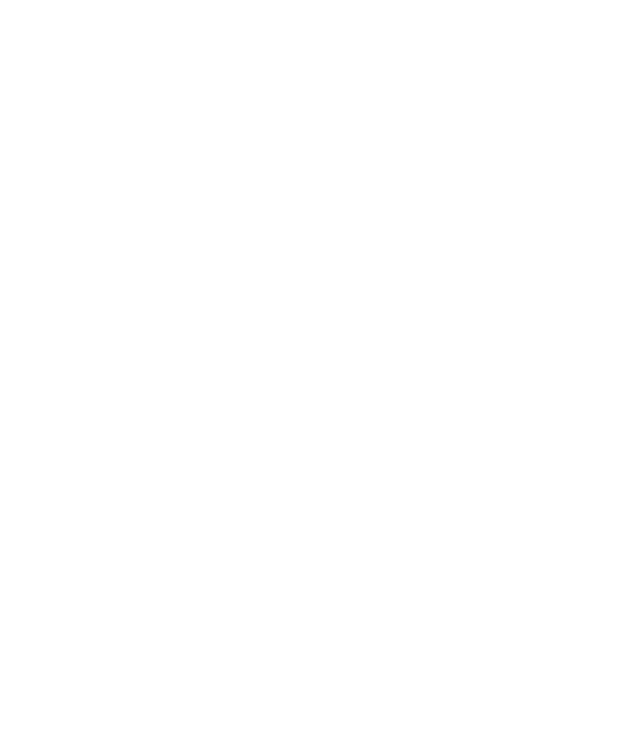
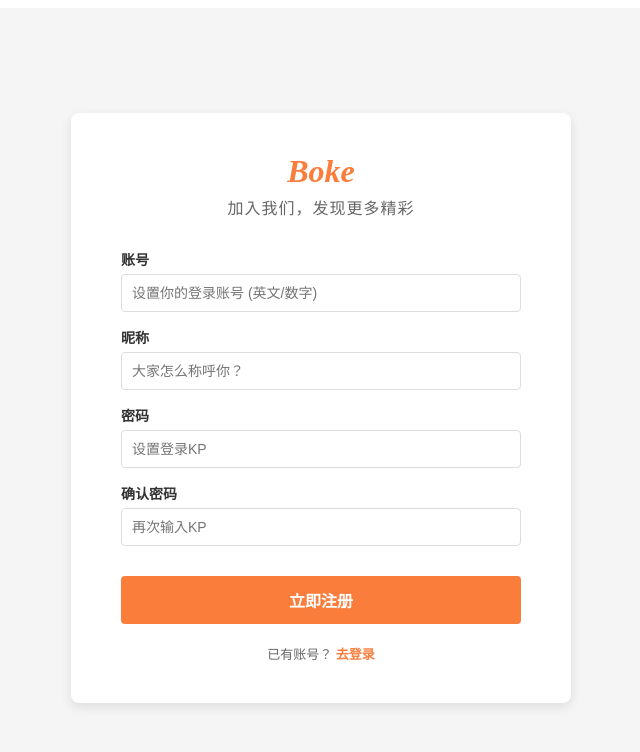
Before and after one commit to zxw173620741/Boke, a Vue app in the folder qianduan/: page /register in a window 1280 px wide. Before the commit this address had no page. Shown: the top 752 px of the page, without its empty margins (319-959 px from the left). Built offline with nearby package versions, Linux system fonts and the light colour scheme.

Commit message:
添加注册页面，修复部分UI

```diff
--- a/qianduan/src/api/user.js
+++ b/qianduan/src/api/user.js
@@ -8,7 +8,6 @@
   return request.post('/user/login', loginData)
 }
 
-// 以后如果有注册接口，就直接写在这里
-// export const registerService = (registerData) => {
-//   return request.post('/user/register', registerData)
-// }
+export const registerService = (registerData) => {
+  return request.post('/user/register', registerData)
+}
--- a/qianduan/src/components/HomeView/centers/FocusCenter.vue
+++ b/qianduan/src/components/HomeView/centers/FocusCenter.vue
@@ -80,7 +80,9 @@
 
             <div class="publish-footer">
                 <div class="tools">😊 📷 🔗</div>
-                <button class="pub-btn" @click="handlePublish">发布</button>
+                <button class="pub-btn" :class="{ 'active': userStore.userInfo }" @click="handlePublish">
+                    {{ userStore.userInfo ? '点击发布' : '需要登录' }}
+                </button>
             </div>
         </div>
 
@@ -161,12 +163,26 @@
 }
 
 .pub-btn {
-    background: #ffc09f;
-    color: #fff;
+    background: #e4e4e4;
+    color: #999;
     border: none;
     padding: 5px 20px;
     border-radius: 4px;
     cursor: pointer;
+    /* 改回手型，这样用户知道可以点 */
+    transition: all 0.3s;
+}
+
+.pub-btn.active {
+    background: #ffc09f;
+    /* 原来的橙色 */
+    color: #fff;
+    cursor: pointer;
+    /* 鼠标移上去显示手型 */
+}
+
+.pub-btn.active:hover {
+    background: #fa7d3c;
 }
 
 .post-card {
--- a/qianduan/src/router/index.js
+++ b/qianduan/src/router/index.js
@@ -1,6 +1,7 @@
 import { createRouter, createWebHistory } from 'vue-router'
 import UserLoginView from '../views/UserLoginView.vue'
 import HomeView from '@/views/HomeView.vue'
+import UserRegisterView from '@/views/UserRegisterView.vue'
 const router = createRouter({
   history: createWebHistory(import.meta.env.BASE_URL),
   routes: [
@@ -14,6 +15,11 @@
       name: 'home',
       component: HomeView,
     },
+    {
+      path: '/register',
+      name: 'register',
+      component: UserRegisterView,
+    },
   ],
 })
 
--- a/qianduan/src/views/UserLoginView.vue
+++ b/qianduan/src/views/UserLoginView.vue
@@ -1,10 +1,10 @@
 <script setup>
 import { ref } from 'vue'
 import { useRouter } from 'vue-router'
-import { useUserStore } from '@/stores/user' // 1. 引入 Store
+import { useUserStore } from '@/stores/user'
 
 const router = useRouter()
-const userStore = useUserStore() // 2. 初始化 Store
+const userStore = useUserStore()
 
 // 表单数据
 const user = ref({
@@ -14,7 +14,6 @@
 
 // 登录按钮逻辑
 const handleLogin = async () => {
-    // 1. 简单的非空校验
     if (!user.value.userName || !user.value.password) {
         alert('请输入账号和密码')
         return
@@ -22,12 +21,11 @@
 
     try {
         await userStore.login(user.value)
+        // 登录成功后跳转回首页
         router.push('/')
-
     } catch (error) {
-        // 4. 捕获 Store 抛出的错误 (比如密码错误)
         console.error(error)
-        alert('❌ ' + error.message)
+        alert('登录失败，请检查用户名或KP')
     }
 }
 </script>
@@ -35,45 +33,73 @@
 <template>
     <div class="login-container">
         <div class="login-box">
-            <h2>后台管理系统</h2>
+            <div class="login-header">
+                <div class="logo">Boke</div>
+                <div class="subtitle">随时随SK，发现新鲜事</div>
+            </div>
+
             <form @submit.prevent="handleLogin">
                 <div class="input-group">
                     <label>账号</label>
-                    <input type="text" v-model="user.userName" placeholder="请输入用户名" />
+                    <input type="text" v-model="user.userName" placeholder="请输入用户名 (如: admin)" />
                 </div>
                 <div class="input-group">
-                    <label>密码</label>
-                    <input type="password" v-model="user.password" placeholder="请输入密码" />
+                    <label>KP</label>
+                    <input type="password" v-model="user.password" placeholder="请输入KP" />
                 </div>
-                <button type="submit" class="login-btn">登录</button>
+
+                <button type="submit" class="login-btn">立即登录</button>
             </form>
+
+            <div class="login-footer">
+                <span>还没有账号？ <a href="javascript:void(0)" @click="router.push('/register')">立即注册</a></span>
+            </div>
         </div>
     </div>
 </template>
 
 <style scoped>
-/* 样式保持不变，此处省略... */
 .login-container {
     height: 100vh;
     display: flex;
     justify-content: center;
     align-items: center;
-    background: linear-gradient(135deg, #74ebd5 0%, #9face6 100%);
+    /* 改为柔和的灰白背景，更像社交APP网页版 */
+    background-color: #f5f5f5;
+    background-image: radial-gradient(#fa7d3c 0.5px, transparent 0.5px), radial-gradient(#fa7d3c 0.5px, #f5f5f5 0.5px);
+    background-size: 20px 20px;
+    background-position: 0 0, 10px 10px;
+    /* 上面几行是为了加一点点淡淡的橙色波点纹理，如果觉得花哨可以直接删掉用纯色 */
 }
 
 .login-box {
     background: white;
-    padding: 40px;
-    border-radius: 12px;
-    box-shadow: 0 8px 20px rgba(0, 0, 0, 0.1);
+    padding: 40px 50px;
+    border-radius: 8px;
+    /* 阴影调淡一点 */
+    box-shadow: 0 4px 20px rgba(0, 0, 0, 0.08);
     width: 100%;
-    max-width: 360px;
-    text-align: center;
+    max-width: 400px;
 }
 
-h2 {
+.login-header {
+    text-align: center;
     margin-bottom: 30px;
-    color: #333;
+}
+
+.logo {
+    font-size: 36px;
+    font-weight: bold;
+    color: #fa7d3c;
+    /* 品牌橙色 */
+    font-style: italic;
+    margin-bottom: 5px;
+}
+
+.subtitle {
+    font-size: 14px;
+    color: #999;
+    letter-spacing: 1px;
 }
 
 .input-group {
@@ -84,31 +110,62 @@
 .input-group label {
     display: block;
     margin-bottom: 8px;
-    color: #666;
+    color: #333;
+    font-weight: bold;
     font-size: 14px;
 }
 
 .input-group input {
     width: 100%;
-    padding: 10px;
+    padding: 12px;
     border: 1px solid #ddd;
-    border-radius: 6px;
+    border-radius: 4px;
     box-sizing: border-box;
+    font-size: 14px;
+    transition: all 0.3s;
+    outline: none;
+}
+
+/* 关键：聚焦时变成品牌色 */
+.input-group input:focus {
+    border-color: #fa7d3c;
+    box-shadow: 0 0 0 2px rgba(250, 125, 60, 0.1);
 }
 
 .login-btn {
     width: 100%;
     padding: 12px;
-    background-color: #667eea;
+    background-color: #fa7d3c;
+    /* 品牌橙色 */
     color: white;
     border: none;
-    border-radius: 6px;
+    border-radius: 25px;
+    /* 圆角大一点，更显年轻 */
     cursor: pointer;
     font-size: 16px;
+    font-weight: bold;
     transition: background 0.3s;
+    margin-top: 10px;
 }
 
 .login-btn:hover {
-    background-color: #5a67d8;
+    background-color: #e0601b;
+    /* 深一点的橙色 */
+}
+
+.login-footer {
+    margin-top: 20px;
+    text-align: center;
+    font-size: 12px;
+    color: #666;
+}
+
+.login-footer a {
+    color: #fa7d3c;
+    text-decoration: none;
+}
+
+.login-footer a:hover {
+    text-decoration: underline;
 }
 </style>
--- /dev/null
+++ b/qianduan/src/views/UserRegisterView.vue
@@ -0,0 +1,191 @@
+<script setup>
+import { ref } from 'vue'
+import { useRouter } from 'vue-router'
+// 引入注册接口 (稍后在 api/user.js 中定义)
+import { registerService } from '@/api/user'
+
+const router = useRouter()
+
+// 注册表单数据
+const form = ref({
+    userName: '',
+    nickName: '',
+    password: '',
+    confirmPassword: ''
+})
+
+const handleRegister = async () => {
+    // 1. 基础校验
+    if (!form.value.userName || !form.value.password || !form.value.nickName) {
+        alert('请将信息填写完整')
+        return
+    }
+    if (form.value.password !== form.value.confirmPassword) {
+        alert('❌ 两次输入的密码不一致')
+        return
+    }
+
+    try {
+        // 2. 调用注册接口 (后端需要对应实现)
+        await registerService({
+            userName: form.value.userName,
+            password: form.value.password,
+            nickName: form.value.nickName
+        })
+
+        alert('🎉 注册成功！请登录')
+        router.push('/login')
+
+    } catch (error) {
+        console.error(error)
+        alert('注册失败：' + (error.message || '系统繁忙'))
+    }
+}
+</script>
+
+<template>
+    <div class="register-container">
+        <div class="register-box">
+            <div class="header">
+                <div class="logo">Boke</div>
+                <div class="title">加入我们，发现更多精彩</div>
+            </div>
+
+            <form @submit.prevent="handleRegister">
+                <div class="input-group">
+                    <label>账号</label>
+                    <input type="text" v-model="form.userName" placeholder="设置你的登录账号 (英文/数字)" />
+                </div>
+
+                <div class="input-group">
+                    <label>昵称</label>
+                    <input type="text" v-model="form.nickName" placeholder="大家怎么称呼你？" />
+                </div>
+
+                <div class="input-group">
+                    <label>密码</label>
+                    <input type="password" v-model="form.password" placeholder="设置登录KP" />
+                </div>
+
+                <div class="input-group">
+                    <label>确认密码</label>
+                    <input type="password" v-model="form.confirmPassword" placeholder="再次输入KP" />
+                </div>
+
+                <button type="submit" class="reg-btn">立即注册</button>
+            </form>
+
+            <div class="footer-links">
+                <span>已有账号？ <a @click="$router.push('/login')">去登录</a></span>
+            </div>
+        </div>
+    </div>
+</template>
+
+<style scoped>
+/* 复用登录页风格 */
+.register-container {
+    height: 100vh;
+    display: flex;
+    justify-content: center;
+    align-items: center;
+    background-color: #f5f5f5;
+}
+
+.register-box {
+    background: white;
+    padding: 40px 50px;
+    border-radius: 8px;
+    box-shadow: 0 4px 12px rgba(0, 0, 0, 0.1);
+    width: 100%;
+    max-width: 400px;
+}
+
+.header {
+    text-align: center;
+    margin-bottom: 30px;
+}
+
+.logo {
+    font-size: 32px;
+    font-weight: bold;
+    color: #fa7d3c;
+    font-style: italic;
+    margin-bottom: 5px;
+}
+
+.title {
+    font-size: 16px;
+    color: #666;
+    letter-spacing: 1px;
+}
+
+.input-group {
+    margin-bottom: 15px;
+    /* 比登录页稍微紧凑一点，因为输入框多了 */
+    text-align: left;
+}
+
+.input-group label {
+    display: block;
+    margin-bottom: 5px;
+    color: #333;
+    font-weight: bold;
+    font-size: 14px;
+}
+
+.input-group input {
+    width: 100%;
+    padding: 10px;
+    /* 稍微调小一点 padding */
+    border: 1px solid #ddd;
+    border-radius: 4px;
+    box-sizing: border-box;
+    font-size: 14px;
+    outline: none;
+    transition: border-color 0.3s;
+}
+
+.input-group input:focus {
+    border-color: #fa7d3c;
+}
+
+/* 注册按钮样式 */
+.reg-btn {
+    width: 100%;
+    padding: 12px;
+    background-color: #fa7d3c;
+    color: white;
+    border: none;
+    border-radius: 4px;
+    cursor: pointer;
+    font-size: 16px;
+    font-weight: bold;
+    margin-top: 15px;
+    transition: all 0.5s;
+    /* 缓慢变色效果 */
+}
+
+.reg-btn:hover {
+    background-color: #e0601b;
+    box-shadow: 0 4px 12px rgba(224, 96, 27, 0.3);
+}
+
+.footer-links {
+    margin-top: 20px;
+    text-align: center;
+    font-size: 13px;
+    color: #666;
+}
+
+.footer-links a {
+    color: #fa7d3c;
+    cursor: pointer;
+    text-decoration: none;
+    font-weight: bold;
+}
+
+.footer-links a:hover {
+    text-decoration: underline;
+}
+</style>
```
